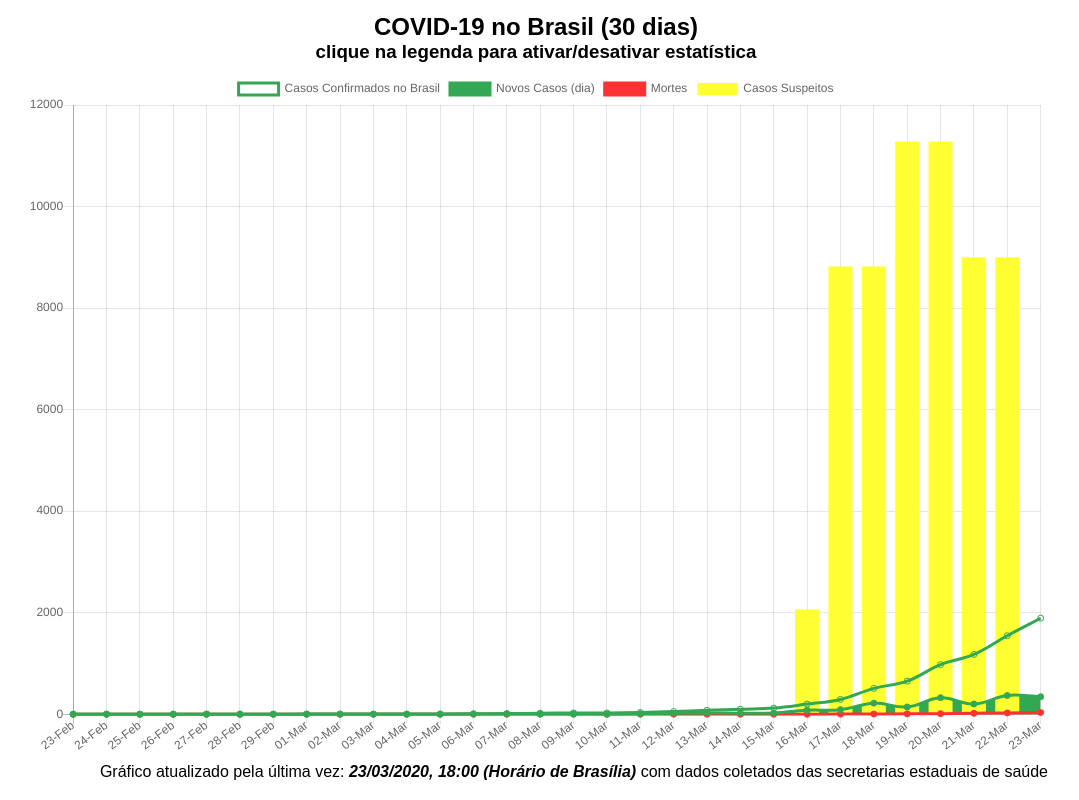
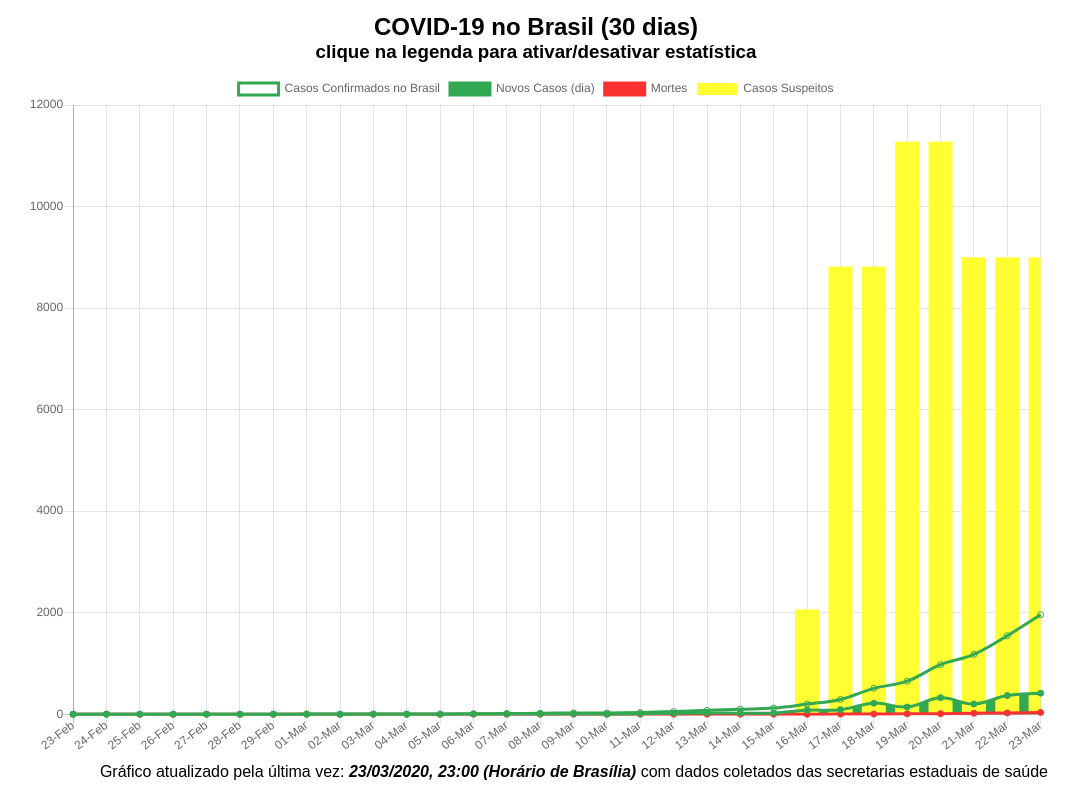
Before and after one commit to ga-fleury/Coronavirus-Brasil, a plain HTML site: page index.html in a window 1280 px wide. Shown: the whole page, without its empty margins (104-1183 px from the left). Drawn offline with nearby package versions, Linux system fonts and the light colour scheme.

Commit message:
23 march last update

```diff
--- a/data/brasil_full.csv
+++ b/data/brasil_full.csv
@@ -61,4 +61,4 @@ dia,casos_total,casos_dia,mortes_total,casos_suspeitos
 20-Mar,977,326,11,11278
 21-Mar,1178,201,18,9000
 22-Mar,1546,368,25,9000
-23-Mar,1891,345,34,
+23-Mar,1960,414,34,9000
--- a/index.html
+++ b/index.html
@@ -41,7 +41,7 @@
     <h3>clique na legenda para ativar/desativar estatística</h3>
 <div class="chart-wrap">
   <canvas id="chart"></canvas>
-  <span class="info"><a href="https://ourworldindata.org/coronavirus-source-data">Gráfico atualizado pela última vez: <b><i>23/03/2020, 18:00 (Horário de Brasília)</i></b> com dados coletados das secretarias estaduais de saúde</a> </span>
+  <span class="info"><a href="https://ourworldindata.org/coronavirus-source-data">Gráfico atualizado pela última vez: <b><i>23/03/2020, 23:00 (Horário de Brasília)</i></b> com dados coletados das secretarias estaduais de saúde</a> </span>
 </div>
 </body>
 </html>
```
Also changed, not shown: mobile.html (+1 -1 lines).
